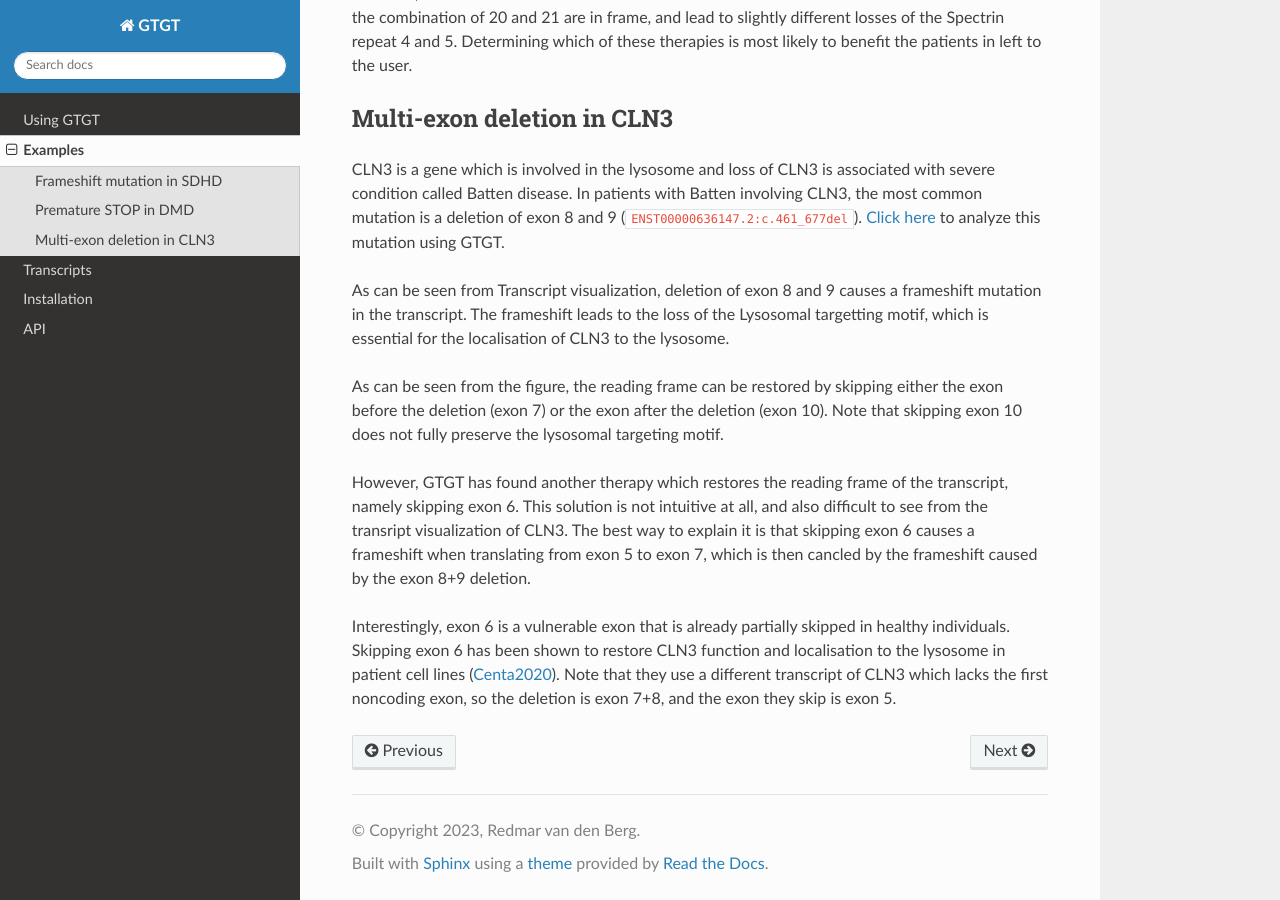
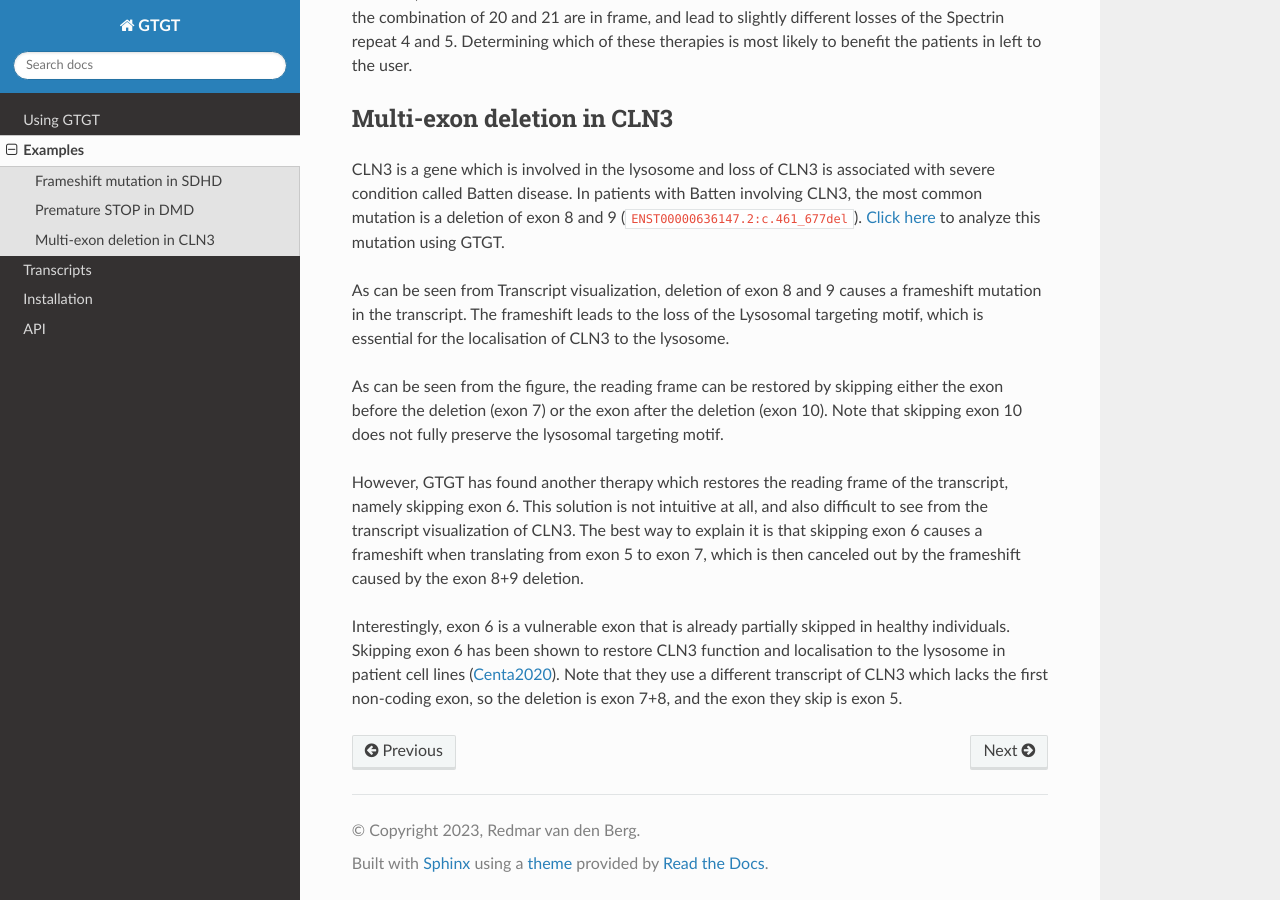
Before and after one commit to DCRT-LUMC/GTGT, a Sphinx documentation site: the page built from docs/source/examples.rst, in a window 1280 px wide and 900 px high, scrolled down 1036 px. Built offline with Sphinx 7.4.7 and the Read the Docs theme 3.1.0, drawn with Linux system fonts in a browser that asks for light colours.

Commit message:
Spelling errors

```diff
--- a/docs/source/examples.rst
+++ b/docs/source/examples.rst
@@ -63,7 +63,7 @@ to analyze this mutation using GTGT.
 
 As can be seen from Transcript visualization, deletion of exon 8 and 9 causes a
 frameshift mutation in the transcript. The frameshift leads to the loss of the
-Lysosomal targetting motif, which is essential for the localisation of CLN3 to
+Lysosomal targeting motif, which is essential for the localisation of CLN3 to
 the lysosome.
 
 As can be seen from the figure, the reading frame can be restored by skipping
@@ -72,14 +72,14 @@ either the exon before the deletion (exon 7) or the exon after the deletion
 
 However, GTGT has found another therapy which restores the reading frame of the
 transcript, namely skipping exon 6. This solution is not intuitive at all, and
-also difficult to see from the transript visualization of CLN3. The best way to
+also difficult to see from the transcript visualization of CLN3. The best way to
 explain it is that skipping exon 6 causes a frameshift when translating from
-exon 5 to exon 7, which is then cancled by the frameshift caused by the exon
+exon 5 to exon 7, which is then canceled out by the frameshift caused by the exon
 8+9 deletion.
 
 Interestingly, exon 6 is a vulnerable exon that is already partially skipped in
 healthy individuals. Skipping exon 6 has been shown to restore CLN3 function
 and localisation to the lysosome in patient cell lines (`Centa2020
 <https://www.nature.com/articles/s41591-020-0986-1>`__). Note that they use a
-different transcript of CLN3 which lacks the first noncoding exon, so the
+different transcript of CLN3 which lacks the first non-coding exon, so the
 deletion is exon 7+8, and the exon they skip is exon 5.
--- a/docs/source/usage.rst
+++ b/docs/source/usage.rst
@@ -85,7 +85,7 @@ location of the specified variants on the RNA version of the transcript.
 Changed annotations
 ~~~~~~~~~~~~~~~~~~~
 This lists all annotations that have changed as a result of the variant(s) that
-were specfied. The ``Exons`` and ``Coding exons`` annotations are always
+were specified. The ``Exons`` and ``Coding exons`` annotations are always
 available. Additional protein level annotations are only available for
 transcripts encoded on the HG38 reference genome. For each annotation, both the
 remaining percentage as well as the total number of remaining bases is
```
